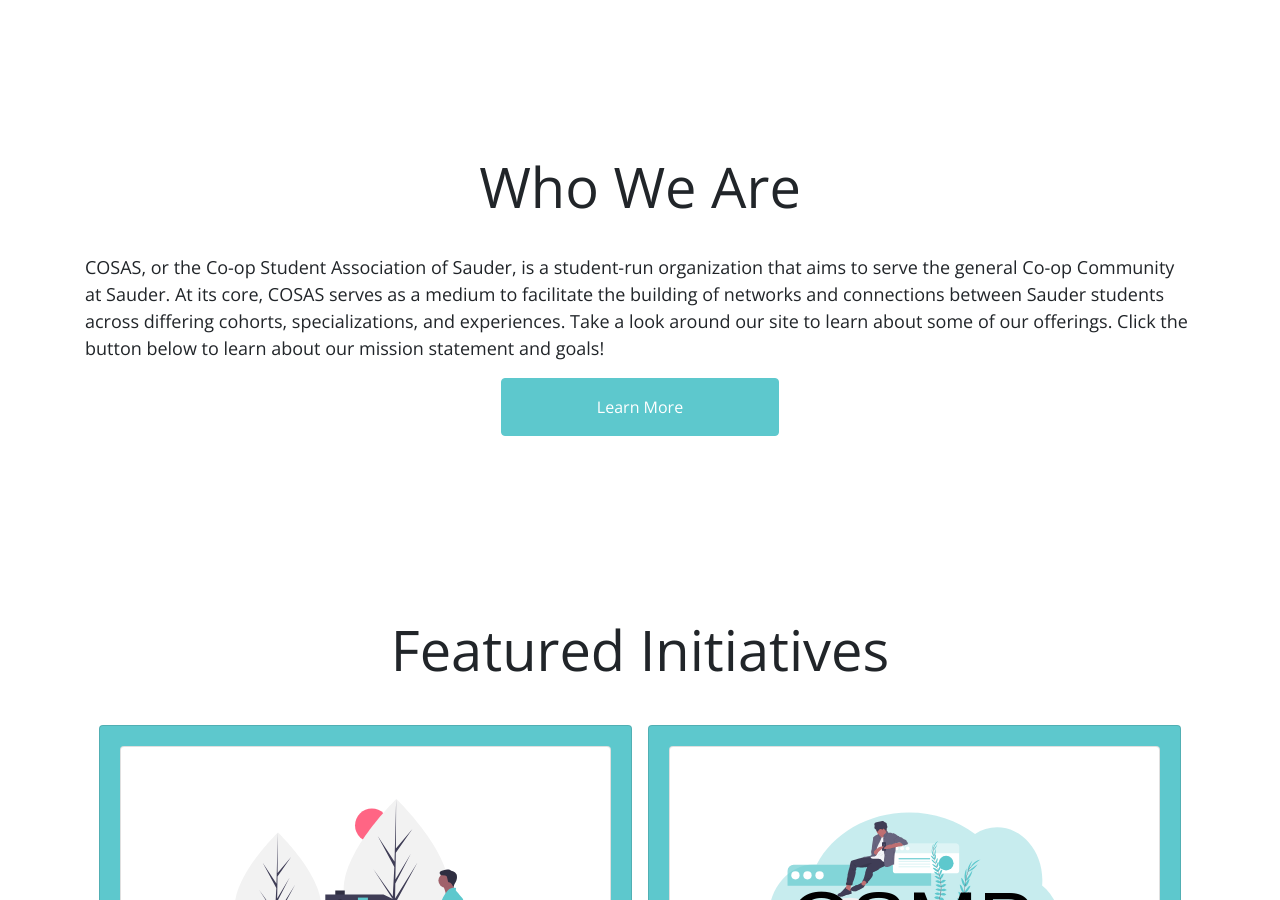
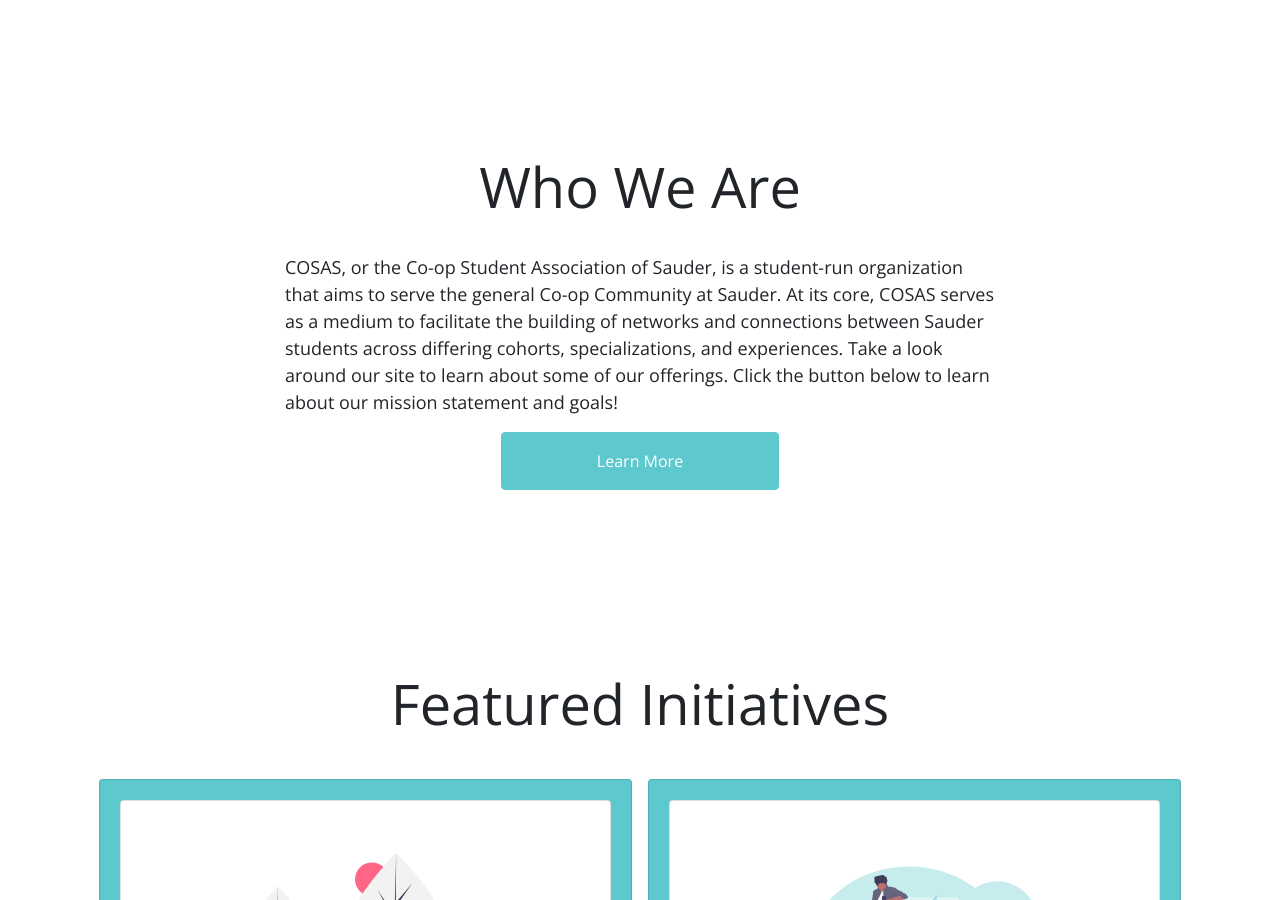
Before and after one commit to coopsauder/COSAS, a Jekyll site: the page built from index.html, in a window 1280 px wide and 900 px high, scrolled down 900 px. Built offline with Jekyll 4.4.1, drawn with Linux system fonts in a browser that asks for light colours; nearby versions of some CDN libraries.

Commit message:
changed some text mods

```diff
--- a/_includes/about.html
+++ b/_includes/about.html
@@ -4,7 +4,7 @@
         <p class="display-4 text-center section-header">Who We Are</p>
         <div class="container card bg-transparent border-0 text-left justify-content-center">
             {% for content_hash in site.data.about.cosas %}
-            <p class="">{{ content_hash.content }}</p>
+            <p class="col-md-8 mx-auto">{{ content_hash.content }}</p>
             <button class="btn col-md-3 mx-auto py-3 btn-primary" type="button" data-toggle="collapse"
                 data-target="#collapseExample" aria-expanded="false" aria-controls="collapseExample">Learn
                 More
--- a/_includes/team.html
+++ b/_includes/team.html
@@ -40,7 +40,7 @@
                         </button>
                     </div>
                     <div class="modal-body">
-                        <p><b>Experience: </b>{{ person.experience }}</p>
+                        <p><b>Experience: </b><br>{{ person.experience }}</p>
                         <p>{{ person.content }}</p>
                     </div>
                     <div class="modal-footer">
```
